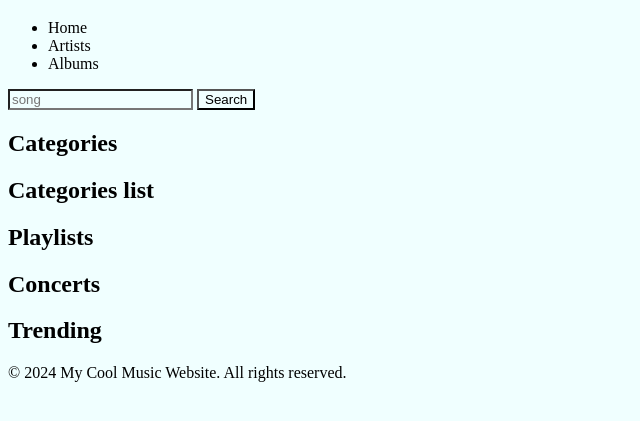
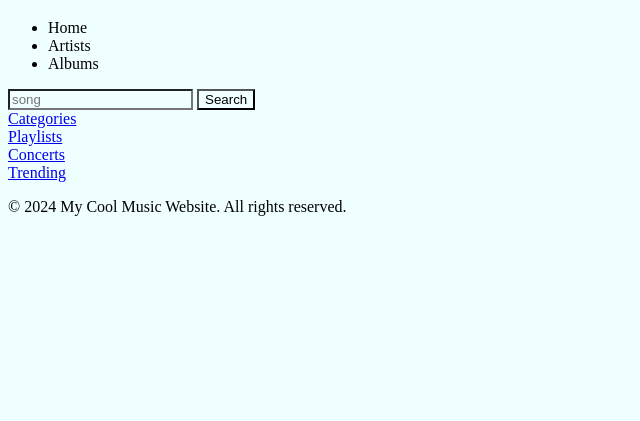
Before and after one commit to Logan-New/Group-Project-1, a plain HTML site: page index.html in a window 1280 px wide. Shown: the part 61-482 px from the top of the page, without its empty margins (0-640 px from the left). Drawn offline with Linux system fonts and the light colour scheme.

Commit message:
modified html

```diff
--- a/index.html
+++ b/index.html
@@ -1,11 +1,13 @@
 <!DOCTYPE html>
 <html lang="en">
+
 <head>
     <meta charset="UTF-8">
     <meta name="viewport" content="width=device-width, initial-scale=1.0">
     <title>My Cool Music Website</title>
     <link rel="stylesheet" href="assets/style.css">
 </head>
+
 <body>
     <header>
         <h1>Welcome to My Cool Music Website</h1>
@@ -25,28 +27,24 @@
 
     <main>
         <div class="sidebar">
-        <section>
-            <h2>Categories</h2>
-        </section>
+            <section>
+                <a href="categories.html">Categories</a>
+                <br>
+                <a href="playlist.html">Playlists</a>
+                <br>
 
-        <section>
-            <h2>Categories list</h2>
-        </section>
-        <section>
-            <h2>Playlists</h2>
-        </section>
-        <section>
-            <h2>Concerts</h2>
-        </section>
-        <section>
-            <h2>Trending</h2>
-        </section>
+                <a href="concerts.html">Concerts</a>
+                <br>
+                <a href="trending.html">Trending</a>
+                <br>
+            </section>
 
-    </div>
+        </div>
     </main>
 
     <footer>
         <p>&copy; 2024 My Cool Music Website. All rights reserved.</p>
     </footer>
 </body>
+
 </html>
```
Also changed, not shown: categories.html (added, +11 -0 lines).
